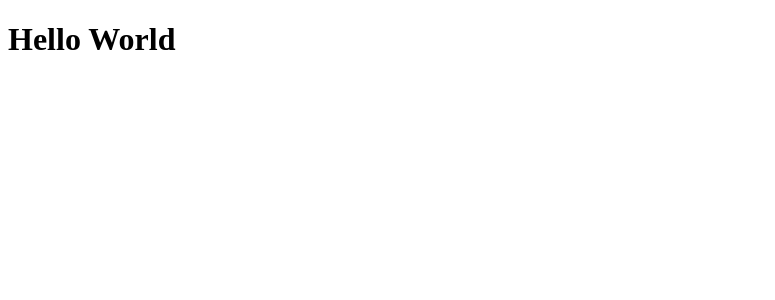
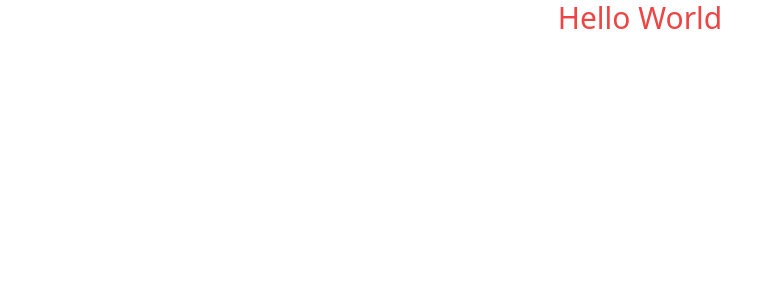
Before and after one commit to brunohasouza/watch-store-nuxt-3, a Nuxt app: page / in a window 1280 px wide. Shown: the top 300 px of the page, without its empty margins (0-775 px from the left). Built offline with nearby package versions, Linux system fonts and the light colour scheme.

Commit message:
feat: add tailwindCSS module

```diff
--- a/app.vue
+++ b/app.vue
@@ -1,8 +1,7 @@
 <template>
-  <h1>{{ helloWorld }}</h1>
+  <h1 class="text-center text-red-500 text-3xl">{{ helloWorld }}</h1>
 </template>
 
 <script setup lang="ts">
   const helloWorld = 'Hello World'
-  const teste = ''
 </script>
--- a/nuxt.config.ts
+++ b/nuxt.config.ts
@@ -2,7 +2,7 @@ import eslintPlugin from 'vite-plugin-eslint'
 
 // https://nuxt.com/docs/api/configuration/nuxt-config
 export default defineNuxtConfig({
-  modules: ['@pinia/nuxt'],
+  modules: ['@pinia/nuxt', '@nuxtjs/tailwindcss'],
   vite: {
     plugins: [eslintPlugin()],
   },
--- a/package.json
+++ b/package.json
@@ -28,6 +28,7 @@
     "@commitlint/config-conventional": "^17.4.2",
     "@nuxt/test-utils": "^3.0.0",
     "@nuxtjs/eslint-config-typescript": "^12.0.0",
+    "@nuxtjs/tailwindcss": "^6.2.0",
     "@typescript-eslint/eslint-plugin": "^5.48.1",
     "@typescript-eslint/parser": "^5.48.1",
     "@vue/eslint-config-standard": "^8.0.1",
```
Also changed, not shown: 1 other file (tests, documents, lock files or other folders).
